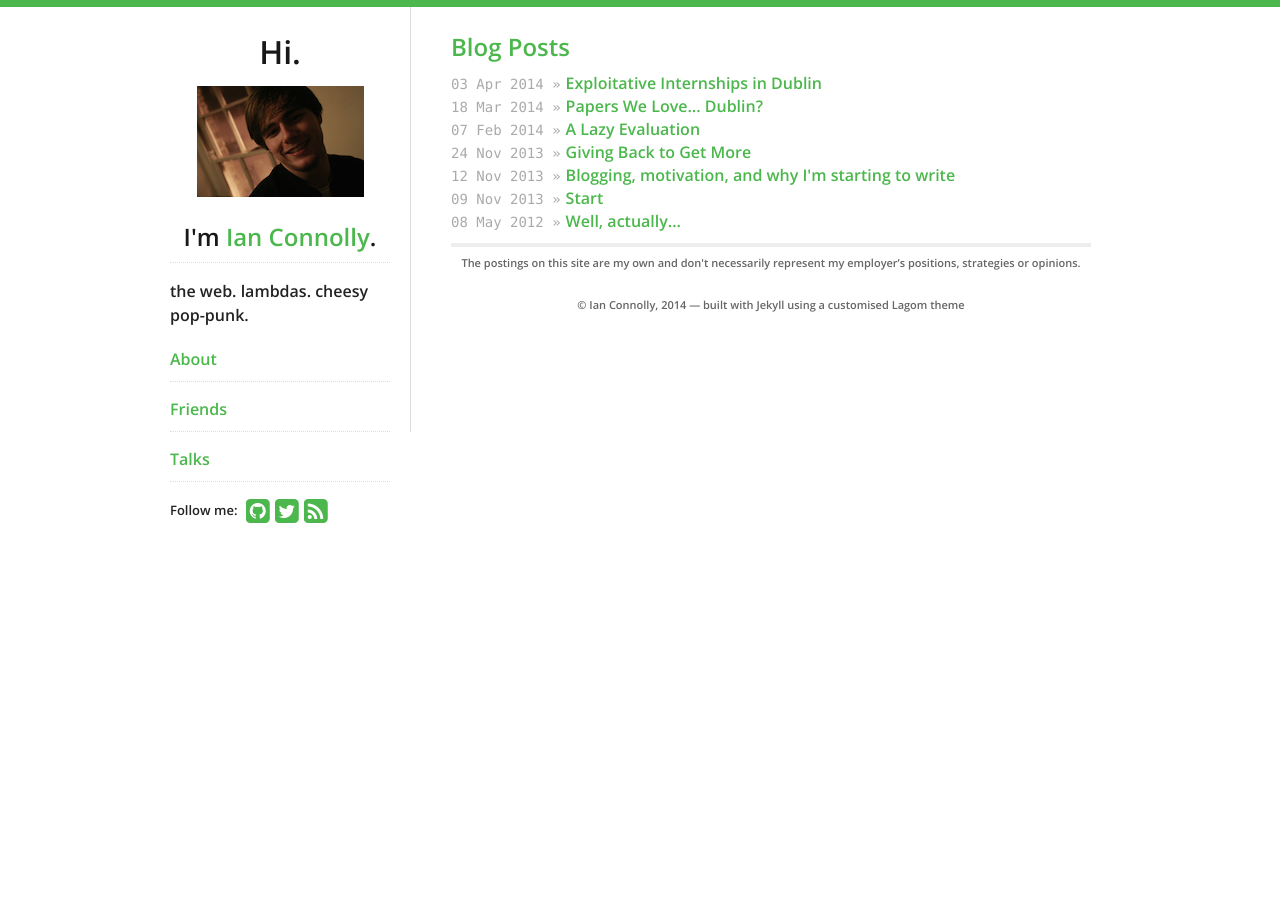
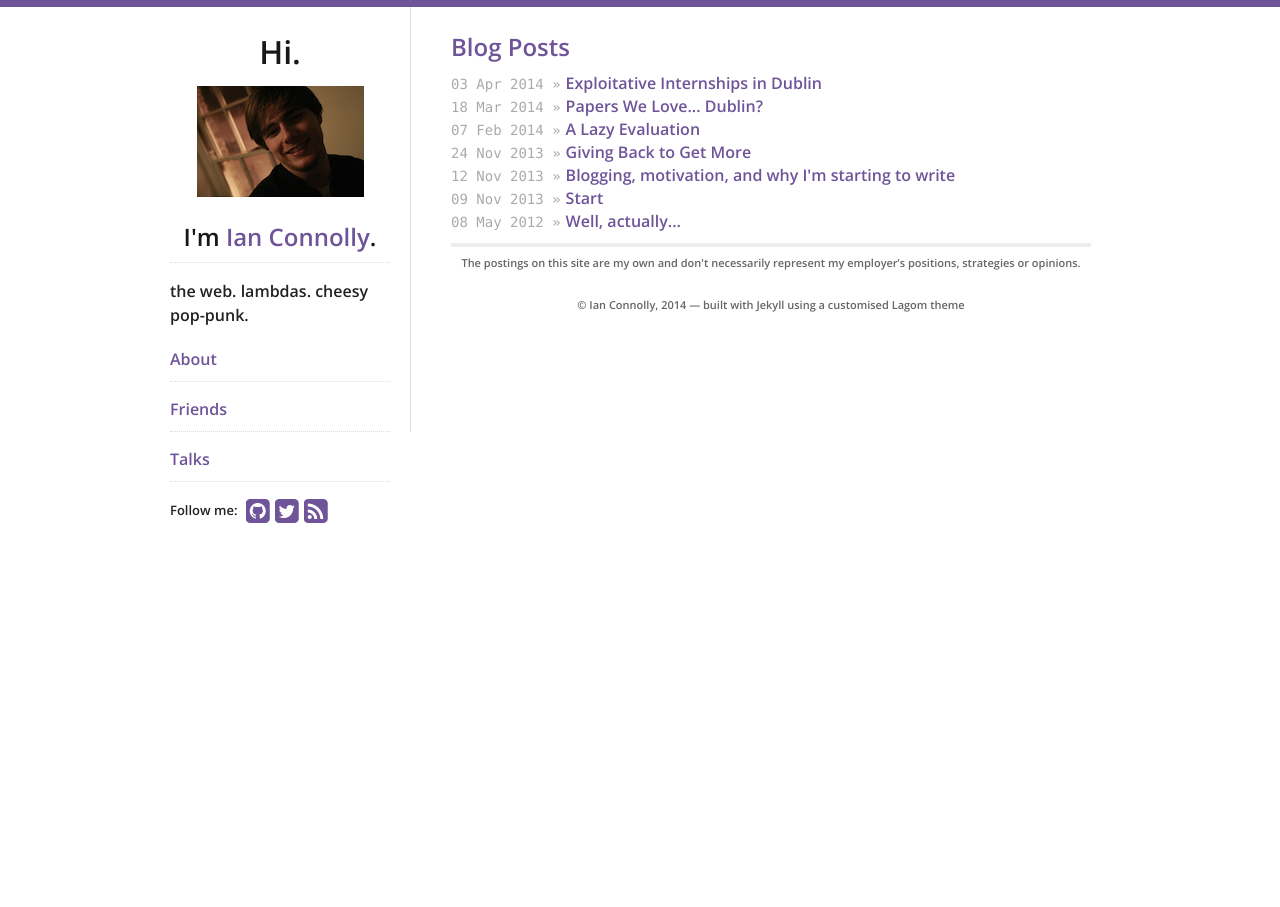
Before and after one commit to IanConnolly/ianconnolly.github.io, a Jekyll site: the page built from index.html, in a window 1280 px wide. Built offline with Jekyll 4.4.1, drawn with Linux system fonts in a browser that asks for light colours; nearby versions of some CDN libraries.

Commit message:
purple feeling~

```diff
--- a/_config.yml
+++ b/_config.yml
@@ -19,7 +19,7 @@ links:
 # Theme customization - please change from the defaults!
 theme:
   # Color for top bar, links, etc
-  highlight_color: '#4BB74C'
+  highlight_color: '#6F5499'
 
   # Profile links on the left sidebar, leave blank to ignore
   social:
```
